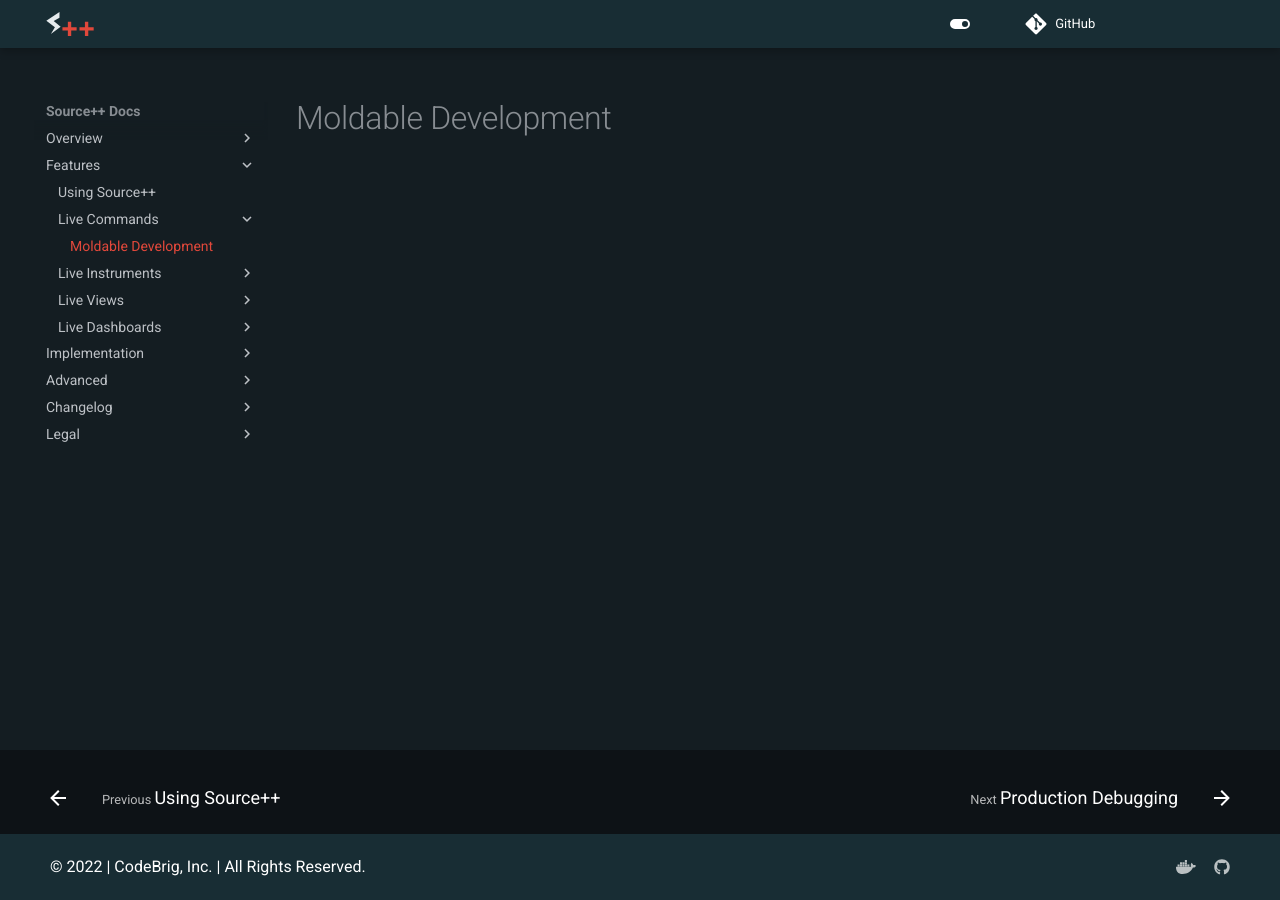
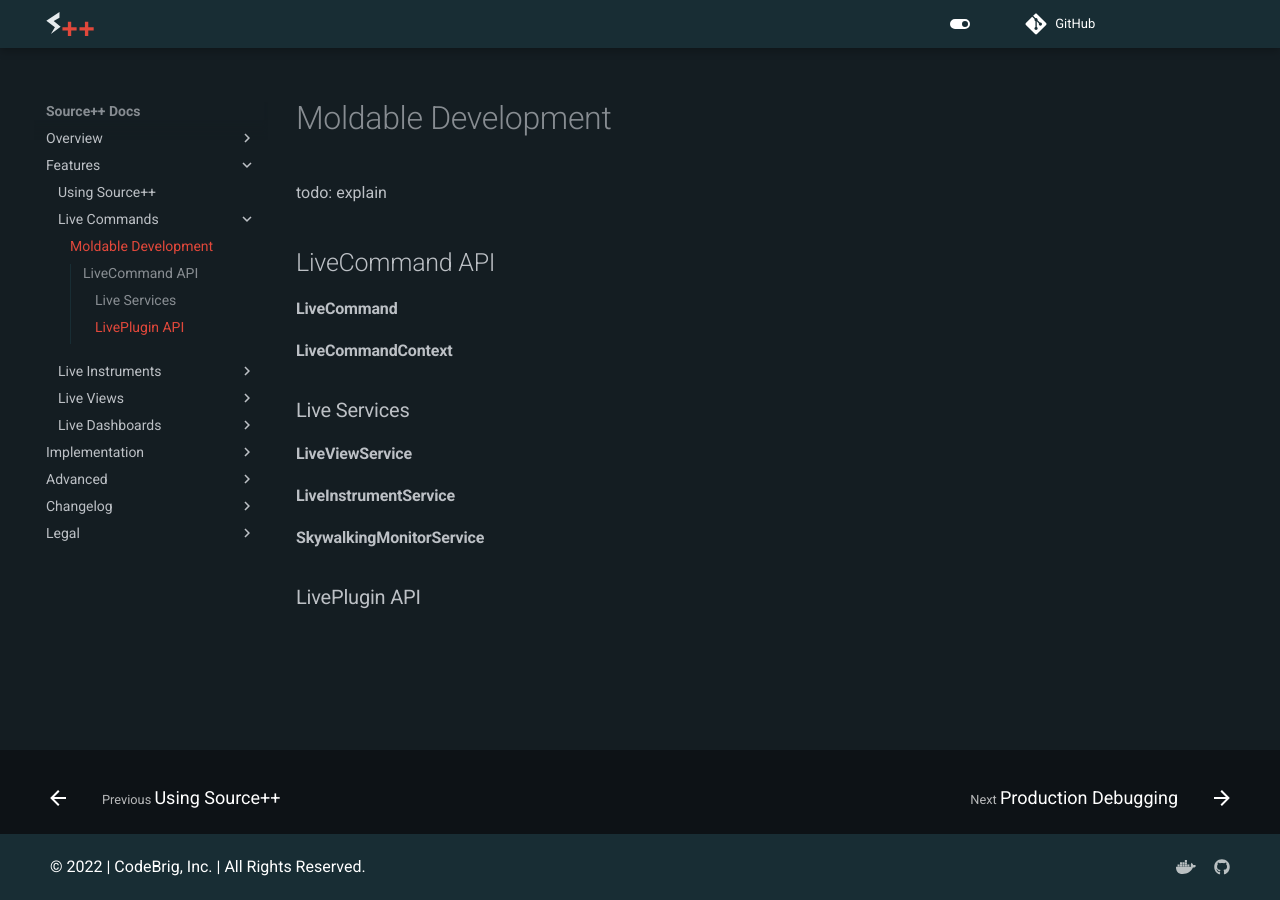
Before and after one commit to sourceplusplus/documentation, an MkDocs documentation site: the page built from docs/features/live-commands/README.md, in a window 1280 px wide. Built offline with MkDocs 1.6.1 and Material for MkDocs 9.7.7, drawn with Linux system fonts in a browser that asks for light colours; comment, search, counter and statistics services are not loaded; the version menu is left out.

Commit message:
Update README.md

```diff
--- a/docs/features/live-commands/README.md
+++ b/docs/features/live-commands/README.md
@@ -1 +1,15 @@
 # Moldable Development
+
+todo: explain
+
+## LiveCommand API
+
+#### LiveCommand
+#### LiveCommandContext
+
+### Live Services
+#### LiveViewService
+#### LiveInstrumentService
+#### SkywalkingMonitorService
+
+### LivePlugin API
```
